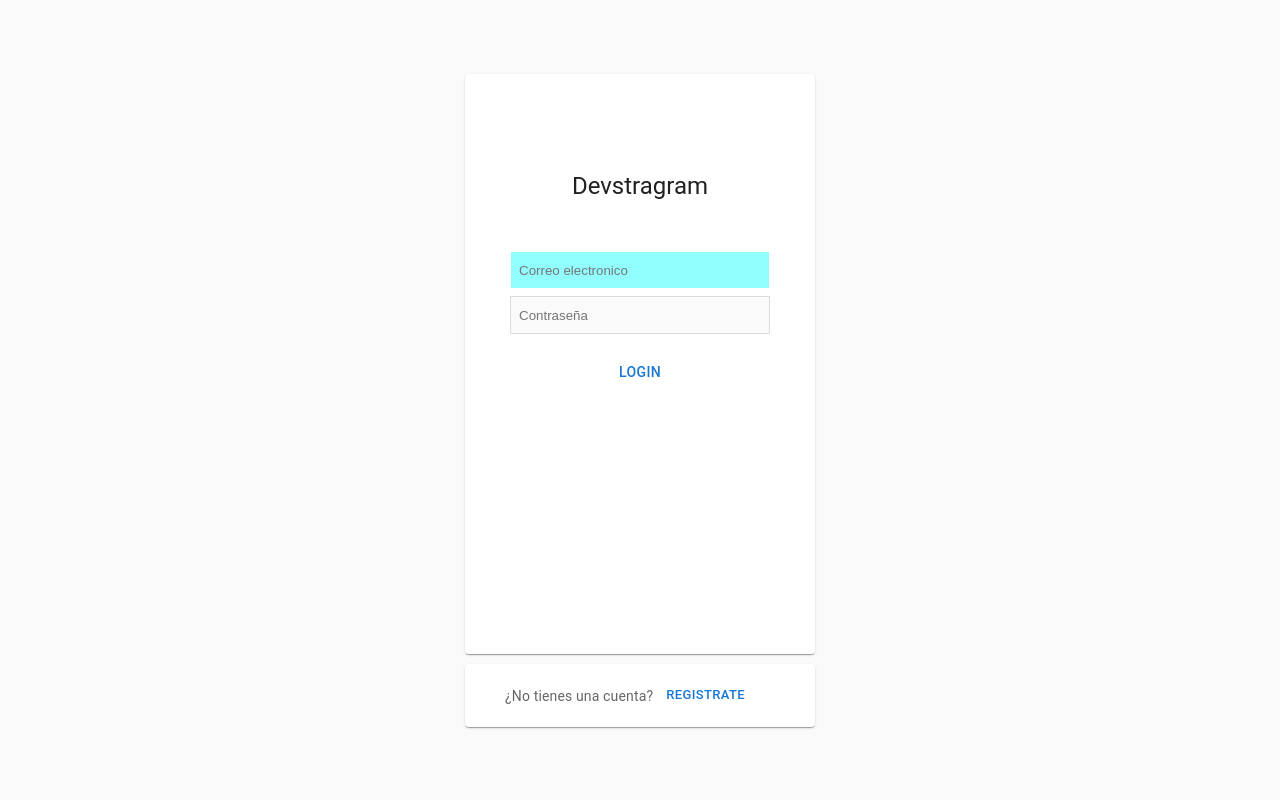
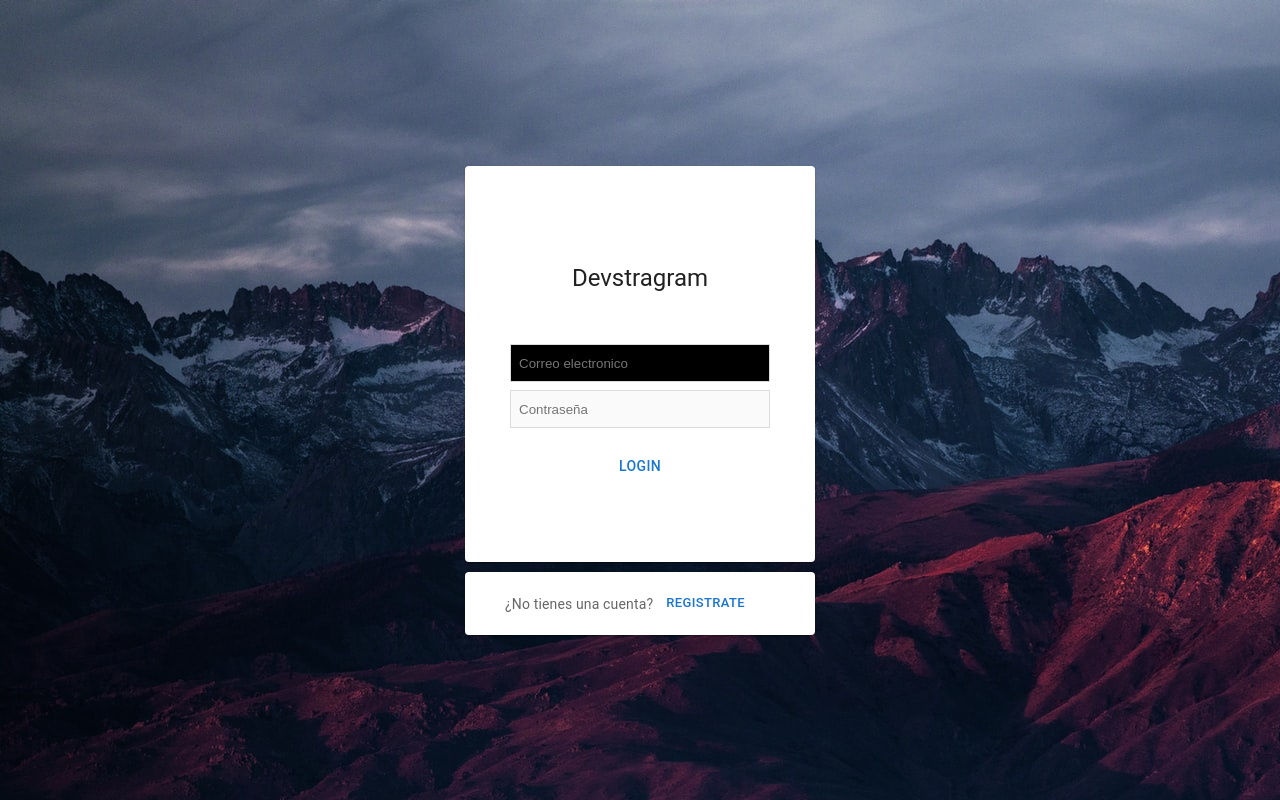
Before and after one commit to JoseCastillo190607/DWI-FRONT-SOCIAL_NETWORK, a React (Create React App) app: page / in a window 1280 px wide. In both pictures the pointer is over the input "Correo electronico". Built offline with nearby package versions, Linux system fonts and the light colour scheme.

Commit message:
style: -Added login  background

```diff
--- a/src/App.css
+++ b/src/App.css
@@ -1,5 +1,6 @@
 .App {
   text-align: center;
+  background-image: url(../public/hero.jpg);
 }
 
 .App-logo {
@@ -14,7 +15,6 @@
 }
 
 .App-header {
-  background-color: #fafafa;
   min-height: 100vh;
   display: flex;
   flex-direction: column;
--- a/src/components/Login/Login.jsx
+++ b/src/components/Login/Login.jsx
@@ -29,7 +29,7 @@ export default function Login() {
   return (
     <div>
       <Card className="containerLogin"
-        sx={{ minWidth: 275, height: 580, width: 350 }}
+        sx={{ minWidth: 275, height: 396, width: 350 }}
       >
         <CardContent>
           <Typography className="containerContent" variant="h5" component="div">
--- a/src/components/Login/login.css
+++ b/src/components/Login/login.css
@@ -19,9 +19,9 @@
 }
 
 .input-correo:hover {
-    background-color:rgba(0, 255, 255, 0.426);
-    color: #000;
-    border: none;
+    background-color: #000;
+    color: #fff;
+    border: solid 1px #dbdbdb;
 }
 
 .input-password{
@@ -34,8 +34,8 @@
 }
 
 .input-password:hover {
-    background-color:rgba(0, 255, 255, 0.426);
-    color: #000;
+    background-color: #000;
+    color: #fff;
     border: solid 1px #dbdbdb;
 }
 
```
Also changed, not shown: public/hero.jpg (added).
